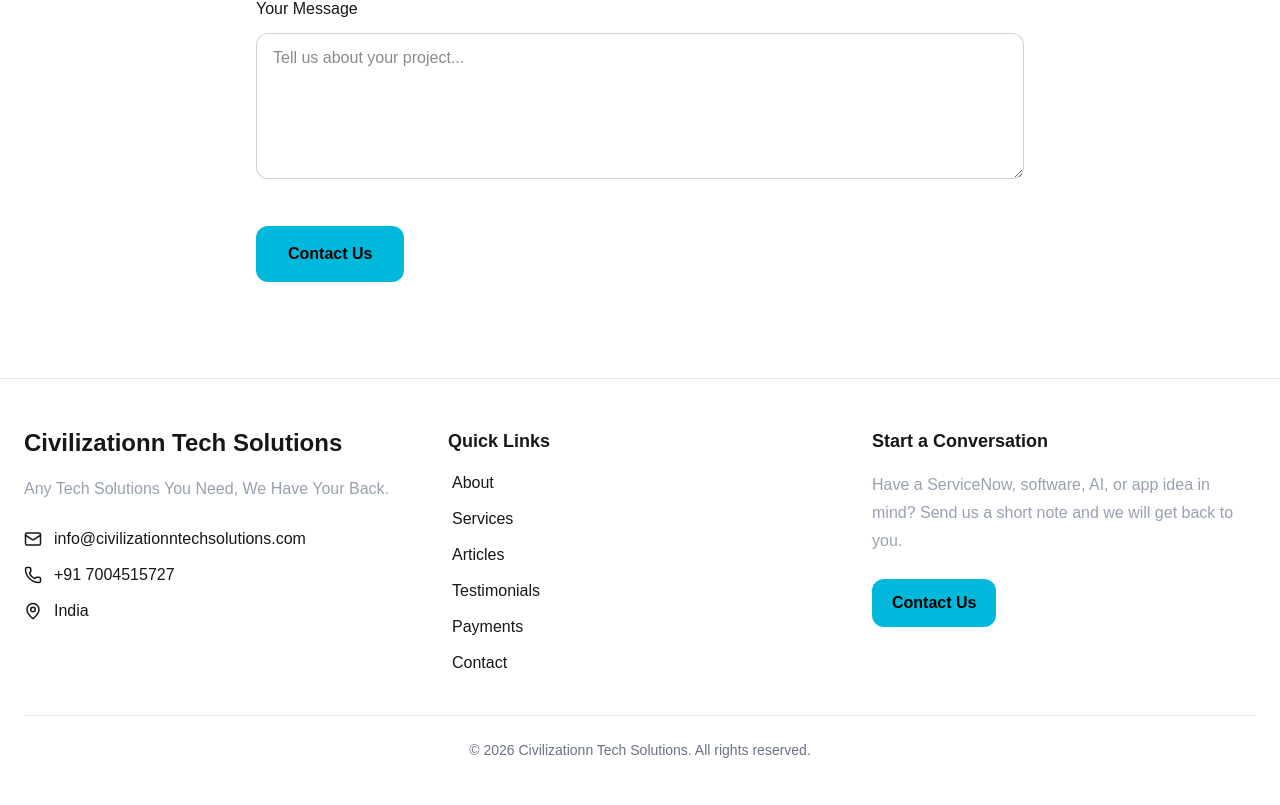
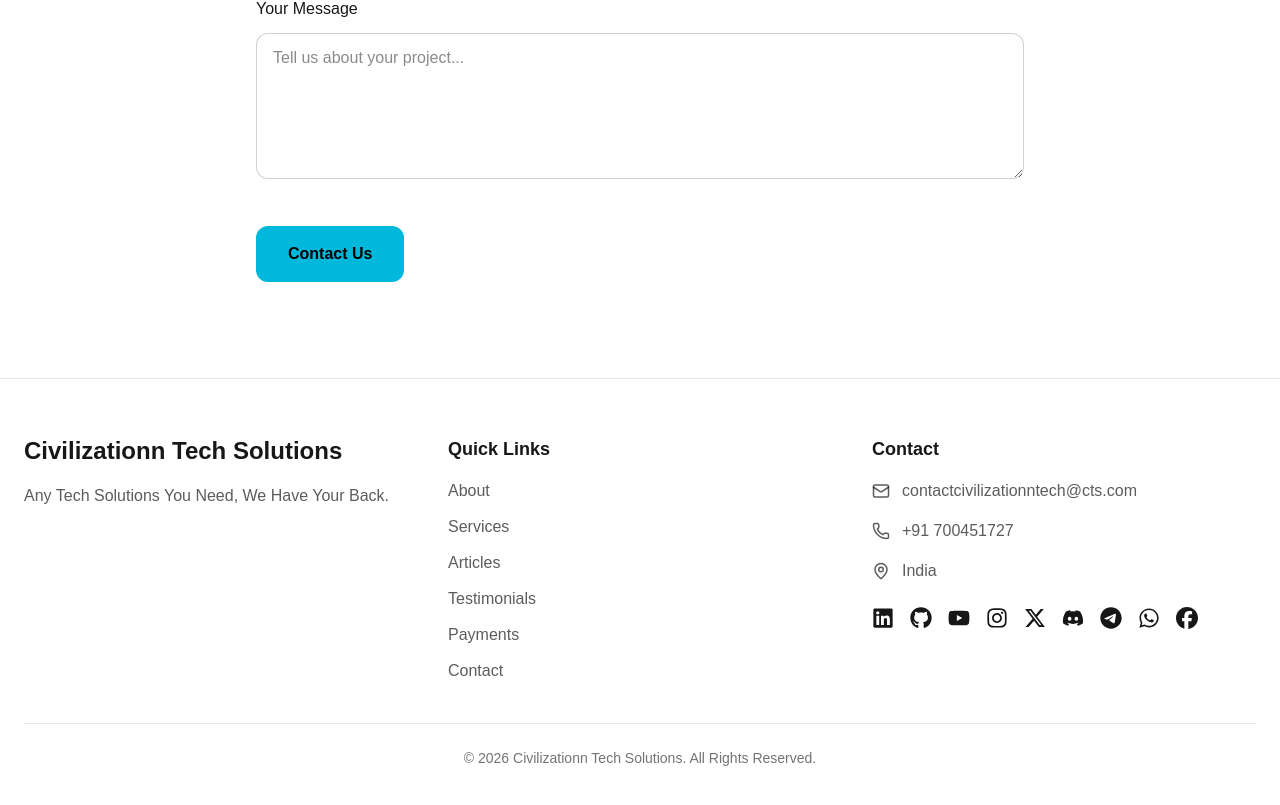
Before and after one commit to the-silent-coder/civilizationn-tech-solutions, a Next.js app in the folder frontend/: page / in a window 1280 px wide. Shown: the part 5318-6123 px from the top of the page. Built offline with nearby package versions, Linux system fonts and the light colour scheme.

Commit message:
Complete website foundation, UI enhancements, Prisma integration and database architecture

```diff
--- a/frontend/sections/ContactSection.tsx
+++ b/frontend/sections/ContactSection.tsx
@@ -101,7 +101,7 @@ export default function ContactSection() {
           </h2>
 
           <p className="mt-6 text-gray-600 dark:text-gray-400">
-            Reach out to us and let&apos;s discuss your next big idea.
+            Have a ServiceNow, software, AI, or app idea in mind? Send us a short note and we will get back to you.
           </p>
         </div>
 
--- a/frontend/sections/FooterSection.tsx
+++ b/frontend/sections/FooterSection.tsx
@@ -1,166 +1,196 @@
+import Link from "next/link";
+import { Mail, Phone, MapPin } from "lucide-react";
 import {
-  Mail,
-  Phone,
-  MapPin,
-} from "lucide-react";
-import Link from "next/link";
-
-import { siteConfig } from "../lib/site";
-
-const quickLinks = [
-  {
-    label: "about",
-    href: "/#about",
-  },
-  {
-    label: "services",
-    href: "/#services",
-  },
-  {
-    label: "articles",
-    href: "/#articles",
-  },
-  {
-    label: "testimonials",
-    href: "/#testimonials",
-  },
-  {
-    label: "payments",
-    href: "/payments",
-  },
-  {
-    label: "contact",
-    href: "/#contact",
-  },
-];
+  FaLinkedin,
+  FaGithub,
+  FaYoutube,
+  FaInstagram,
+  FaFacebook,
+  FaXTwitter,
+  FaDiscord,
+  FaTelegram,
+  FaWhatsapp,
+} from "react-icons/fa6";
 
 export default function FooterSection() {
+  const quickLinks = [
+    { name: "About", href: "#about" },
+    { name: "Services", href: "#services" },
+    { name: "Articles", href: "#articles" },
+    { name: "Testimonials", href: "#testimonials" },
+    { name: "Payments", href: "#payments" },
+    { name: "Contact", href: "#contact" },
+  ];
+
   return (
-    <footer
-      className="
-        border-t
-        border-foreground/10
-        bg-background
-        text-foreground
-        py-12
-        px-6
-      "
-    >
-      <div className="max-w-7xl mx-auto">
+    <footer className="border-t border-foreground/10 bg-background text-foreground">
+      <div className="max-w-7xl mx-auto px-6 py-14">
+
         <div className="grid md:grid-cols-3 gap-10">
+
+          {/* Company Info */}
           <div>
             <h3 className="text-2xl font-bold">
-              {siteConfig.name}
+              Civilizationn Tech Solutions
             </h3>
 
-            <p className="mt-4 text-gray-400 leading-7">
-              {siteConfig.tagline}
+            <p className="mt-4 text-foreground/70 leading-relaxed">
+              Any Tech Solutions You Need,
+              We Have Your Back.
             </p>
-
-            <div className="mt-6 space-y-3">
-              <div className="flex items-center gap-3">
-                <Mail size={18} />
-                <a
-                  href={`mailto:${siteConfig.email}`}
-                  className="hover:text-cyan-400"
-                >
-                  {siteConfig.email}
-                </a>
-              </div>
-
-              <div className="flex items-center gap-3">
-                <Phone size={18} />
-                <a
-                  href={`tel:${siteConfig.phone.replace(/\s/g, "")}`}
-                  className="hover:text-cyan-400"
-                >
-                  {siteConfig.phone}
-                </a>
-              </div>
-
-              <div className="flex items-center gap-3">
-                <MapPin size={18} />
-                <span>{siteConfig.location}</span>
-              </div>
-            </div>
           </div>
 
+          {/* Quick Links */}
           <div>
-            <h4 className="text-lg font-semibold mb-4">
+            <h4 className="font-semibold text-lg mb-4">
               Quick Links
             </h4>
 
             <ul className="space-y-3">
               {quickLinks.map((link) => (
-                <li key={link.label}>
+                <li key={link.name}>
                   <Link
                     href={link.href}
-                    className="
-                      capitalize
-                      transition-colors
-                      duration-200
-                      hover:text-cyan-400
-                      focus:outline-none
-                      focus-visible:ring-2
-                      focus-visible:ring-cyan-400
-                      rounded-md
-                      px-1
-                      py-1
-                    "
+                    className="text-foreground/70 hover:text-cyan-500 transition-colors duration-300"
                   >
-                    {link.label}
+                    {link.name}
                   </Link>
                 </li>
               ))}
             </ul>
           </div>
 
+          {/* Contact */}
           <div>
-            <h4 className="text-lg font-semibold mb-4">
-              Start a Conversation
+            <h4 className="font-semibold text-lg mb-4">
+              Contact
             </h4>
 
-            <p className="text-gray-400 leading-7">
-              Have a ServiceNow, software, AI, or app idea in
-              mind? Send us a short note and we will get back to
-              you.
-            </p>
+            <div className="space-y-4 text-foreground/70">
 
-            <Link
-              href="/#contact"
-              className="
-                inline-flex
-                mt-6
-                rounded-xl
-                bg-cyan-500
-                px-5
-                py-3
-                font-semibold
-                text-black
-                transition-all
-                duration-300
-                hover:scale-105
-              "
-            >
-              Contact Us
-            </Link>
+              <div className="flex items-center gap-3">
+                <Mail size={18} />
+                <span>contactcivilizationntech@cts.com</span>
+              </div>
+
+              <div className="flex items-center gap-3">
+                <Phone size={18} />
+                <span>+91 700451727</span>
+              </div>
+
+              <div className="flex items-center gap-3">
+                <MapPin size={18} />
+                <span>India</span>
+              </div>
+
+            </div>
+
+            {/* Social Links */}
+            <div className="flex gap-4 mt-6">
+
+              <a
+                href="https://linkedin.com"
+                target="_blank"
+                rel="noopener noreferrer"
+                aria-label="LinkedIn"
+                className="hover:text-cyan-500 transition-colors duration-300"
+              >
+                <FaLinkedin size={22} />
+              </a>
+
+              <a
+                href="https://github.com"
+                target="_blank"
+                rel="noopener noreferrer"
+                aria-label="GitHub"
+                className="hover:text-cyan-500 transition-colors duration-300"
+              >
+                <FaGithub size={22} />
+              </a>
+
+              <a
+                href="https://youtube.com/@your-company"
+                target="_blank"
+                rel="noopener noreferrer"
+                aria-label="YouTube"
+                className="hover:text-red-500 transition-colors duration-300"
+              >
+                <FaYoutube size={22} />
+              </a>
+
+              <a
+                href="https://instagram.com/your-company"
+                target="_blank"
+                rel="noopener noreferrer"
+                aria-label="Instagram"
+                className="hover:text-pink-500 transition-colors duration-300"
+              >
+                <FaInstagram size={22} />
+              </a>
+
+              <a
+                href="https://x.com/your-company"
+                target="_blank"
+                rel="noopener noreferrer"
+                aria-label="X"
+                className="hover:text-sky-500 transition-colors duration-300"
+              >
+                <FaXTwitter size={22} />
+              </a>
+
+              <a
+                href="https://discord.gg/your-server"
+                target="_blank"
+                rel="noopener noreferrer"
+                aria-label="Discord"
+                className="hover:text-indigo-500 transition-colors duration-300"
+              >
+                <FaDiscord size={22} />
+              </a>
+
+              <a
+                href="https://t.me/your-channel"
+                target="_blank"
+                rel="noopener noreferrer"
+                aria-label="Telegram"
+                className="hover:text-sky-500 transition-colors duration-300"
+              >
+                <FaTelegram size={22} />
+              </a>
+
+              <a
+                href="https://wa.me/919999999999"
+                target="_blank"
+                rel="noopener noreferrer"
+                aria-label="WhatsApp"
+                className="hover:text-green-500 transition-colors duration-300"
+              >
+                <FaWhatsapp size={22} />
+              </a>
+
+              <a
+                href="https://facebook.com/your-company"
+                target="_blank"
+                rel="noopener noreferrer"
+                aria-label="Facebook"
+                className="hover:text-blue-500 transition-colors duration-300"
+              >
+                <FaFacebook size={22} />
+              </a>
+
+            </div>
           </div>
+
         </div>
 
-        <div
-          className="
-            mt-10
-            pt-6
-            border-t
-            border-foreground/10
-            text-center
-            text-sm
-            text-gray-500
-          "
-        >
-          &copy; {new Date().getFullYear()} {siteConfig.name}. All
-          rights reserved.
+        {/* Bottom Bar */}
+        <div className="border-t border-foreground/10 mt-10 pt-6 text-center text-sm text-foreground/60">
+
+          © {new Date().getFullYear()} Civilizationn Tech Solutions.
+          All Rights Reserved.
+
         </div>
+
       </div>
     </footer>
   );
```
Also changed, not shown: 1 other file (tests, documents, lock files or other folders).
